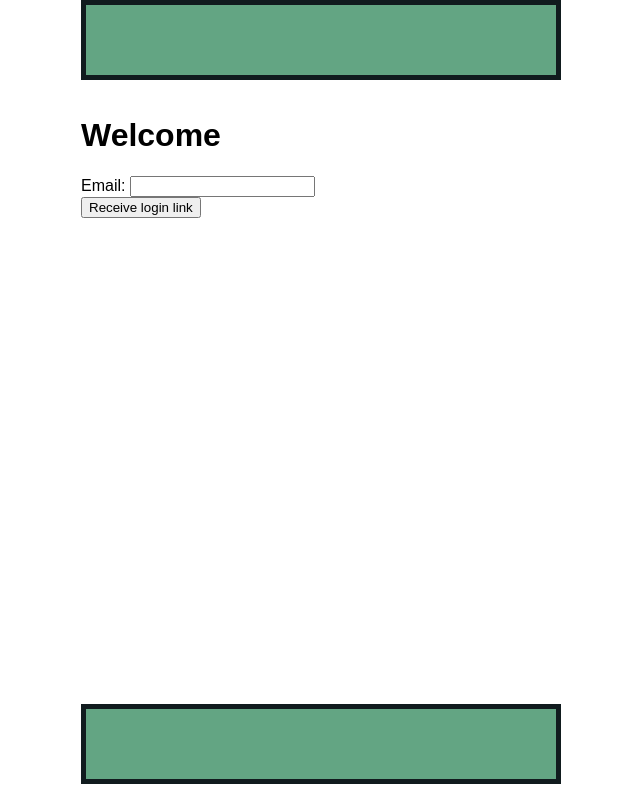
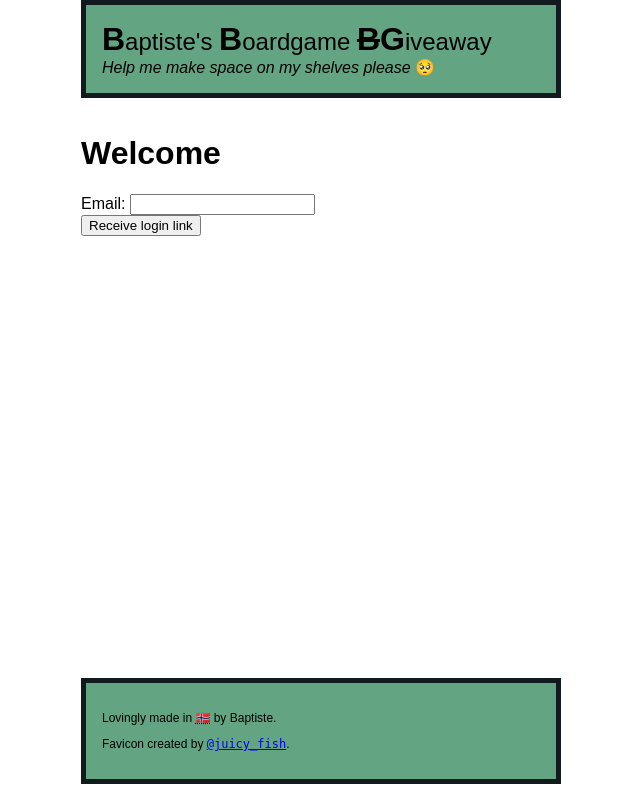
Before and after one commit to bmispelon/clear-my-kallax, a Django app: page / in a window 1280 px wide. Shown: the whole page, without its empty margins (319-959 px from the left). Run offline with Django 4.2, Linux system fonts and the light colour scheme.

Commit message:
Better header and footer

```diff
--- a/clearmykallax/static/styles.css
+++ b/clearmykallax/static/styles.css
@@ -49,6 +49,22 @@ header, footer {
 .hidden {display: none;}
 .flexpand {flex: 1 1;}
 
+
+/* ==========
+   HEADER
+   ========== */
+header > .title {font-size: 1.5rem}
+header > .title > strong {font-size: 2rem;}
+header > .tagline {font-style: italic;}
+header > .tagline .emoji {font-style: normal;}
+
+
+/* ==========
+   FOOTER
+   ========== */
+footer {font-size: .75rem;}
+footer a[href^="mailto:"] {font-family: monospace}
+footer a.favicon-attrib {font-family: monospace}
 
 /* ==========
    FORMS (generic)
--- a/clearmykallax/templates/base.html
+++ b/clearmykallax/templates/base.html
@@ -9,14 +9,30 @@
     <script src="{% static 'application.js' %}"></script>
   </head>
   <body>
-    <header>{% block header %}{% endblock %}</header>
+    <header>
+    {% block header %}
+      <div class="title"><strong>B</strong>aptiste's <strong>B</strong>oardgame <strong><s>B</s>G</strong>iveaway</div>
+      <div class="tagline">Help me make space on my shelves please <span class="emoji">🥺</span></div>
+    {% endblock %}
+    </header>
+
     {% if user.is_authenticated %}
     <section class="session-info">
       Logged in as <strong>{{ user.email }}</strong>.
       <a href="{% url 'logout' %}" class="logout">log out</a>
     </section>
     {% endif %}
+
     <main>{% block main %}{% endblock %}</main>
-    <footer>{% block footer %}{% endblock %}
+
+    <footer>
+    {% block footer %}
+      <p>Lovingly made in <abbr title="Norway">🇳🇴</abbr> by Baptiste.</p>
+      {% if user.is_authenticated %}
+        <p>Questions? Problems? Contact me at <a href="mailto:games@bmispelon.rocks">games@bmispelon.rocks</a>.</p>
+      {% endif %}
+      <p>Favicon created by <a href="https://www.flaticon.com/free-icons/dice" class="favicon-attrib" target="_blank">@juicy_fish</a>.</p>
+    {% endblock %}
+    </footer>
   </body>
 </html>
```
